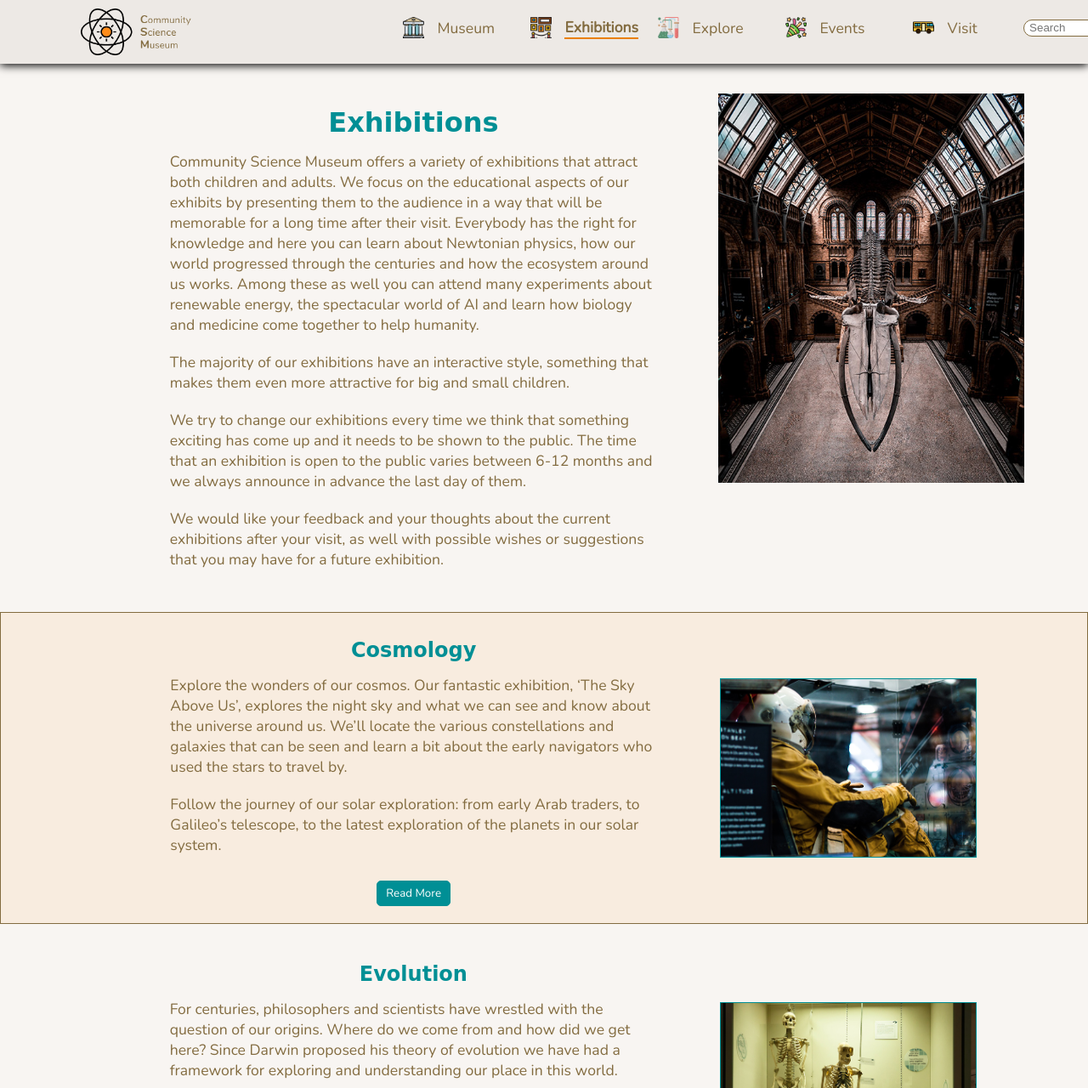
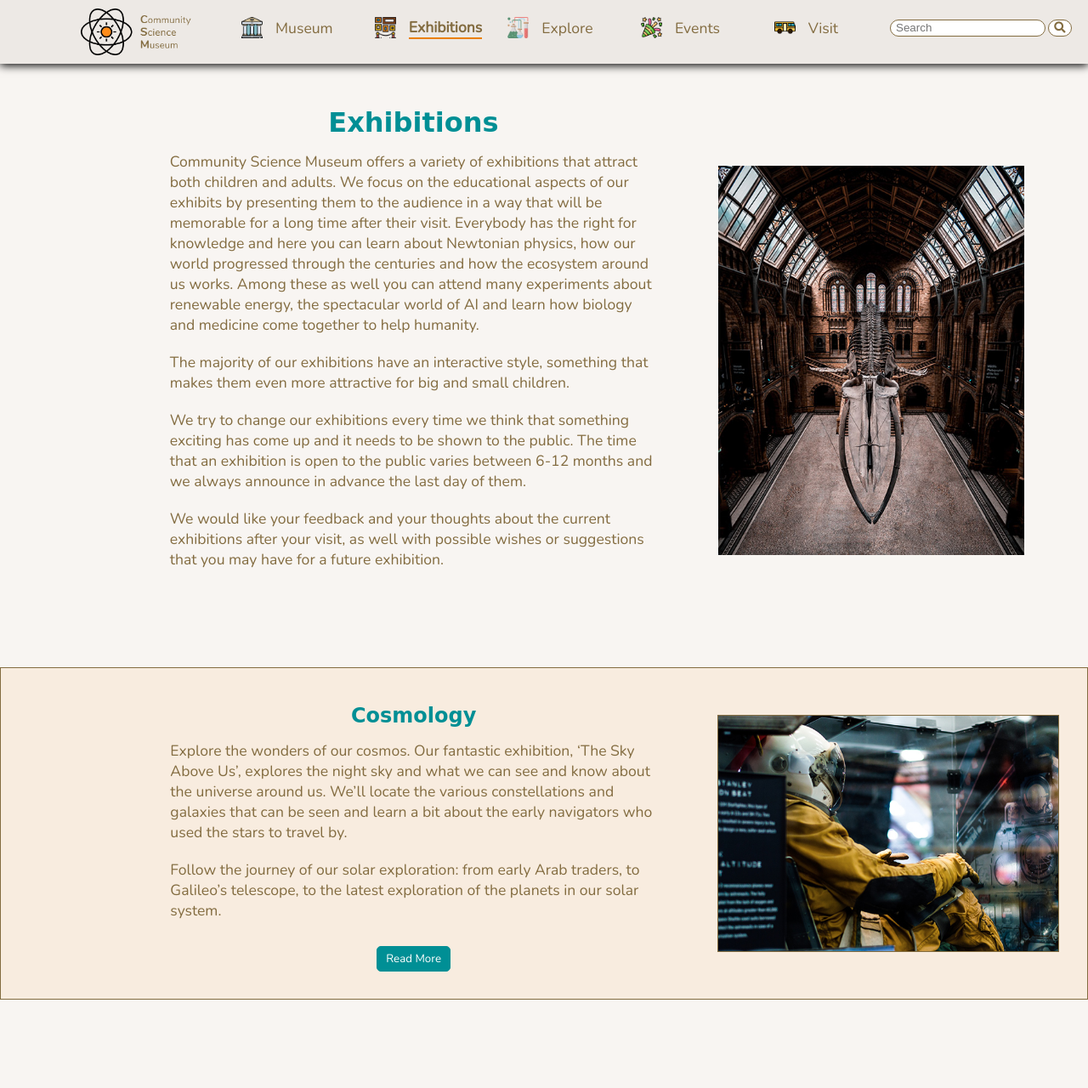
Before and after one commit to Fragki86/Community-Science-Museum, a plain HTML site: page exhibitions.html in a window 1280 px wide. Shown: the top 1280 px of the page at 85% size. Drawn offline with nearby package versions, Linux system fonts and the light colour scheme; a web font is replaced by a local one.

Commit message:
nærmer seg

```diff
--- a/css/global-and-quaries.css
+++ b/css/global-and-quaries.css
@@ -346,6 +346,9 @@ footer input {
   display: block;
 }
 
+.separator {
+  min-height: 350px;
+}
 /* -- Headers & Paragraphs
 ------------------------------- */
 h1 {
@@ -417,7 +420,7 @@ p {
 /* -- Hyperlink
 ------------------------------- */
 .hyperlink {
-  display: block;
+  padding-top: 50px;
 }
 
 /* -- Images & Map
@@ -432,23 +435,25 @@ p {
 }
 
 .img-exhibitions-landing {
-  width: 85%;
-  grid-row: 1/6;
+  width: 100%;
+  grid-row: 2/7;
   grid-column: 2;
   min-width: 360px;
+  max-width: 400px;
+  margin: auto auto;
 }
 
 .img-exhibition-groups {
   width: 90%;
-  min-width: 300px;;
+  min-width: 400px;
   grid-column: 2;
-  grid-row: 1/8;
+  grid-row: 1/6;
   margin: auto auto;
-  border: 1px solid var(--blue);
+  border: 1px solid var(--brown);
 }
 
 .img-explore-landing {
-  min-width: 500px;;
+  min-width: 500px;
   grid-column: 2;
   grid-row-start: 2;
   grid-row-end: 12;
@@ -460,7 +465,7 @@ p {
   grid-column: 2;
   grid-row: 1/6;
   width: 100%;
-  margin: 20px auto;
+  margin: auto auto;
   min-width: 600px;
 }
 
@@ -473,8 +478,7 @@ p {
 nav {
   width: 50%;
   top: -75px;
-  right: -42%;
-  margin: auto auto;
+  right: -45%;
   display: flex;
   animation: none;
   border: none;
@@ -484,15 +488,17 @@ nav {
 nav ul {
   display: flex;
   flex-direction: row;
-  position: absolute;
-  right: -900px;
+  /*
+  position: fixed;
+  right: 150px;
+  */
   margin-left: 0px;
-  min-width: 500px;
+  min-width: 940px;
 }
 
 nav li {
   height: 4.5vh;
-  margin-right: -80px;
+  margin-right: -100px;
 }
 
 nav a {
@@ -551,10 +557,15 @@ footer {
 
 .exhibition-groups {
   width: 80%;
+  min-width: 100px;
   display: grid;
   grid-template-columns: 70% 30%;
   grid-template-rows: 1fr;
-  margin: auto auto;
+  margin: 12px auto;
+}
+
+.exhibition-groups > p {
+  grid-column: 1;
 }
 
 /*  Explore
```
Also changed, not shown: visit.html (+0 -1 lines).
